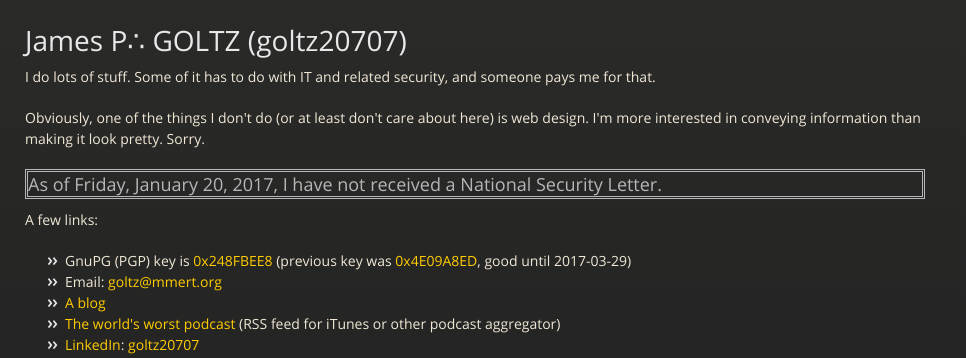
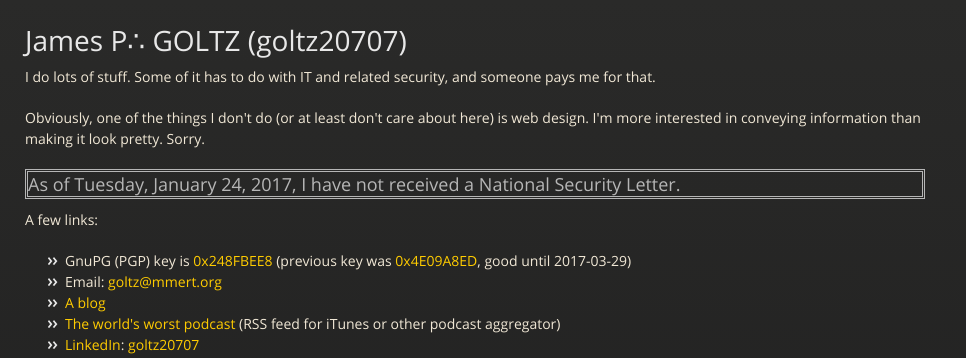
Before and after one commit to goltz20707/goltz20707.github.io, a Jekyll site: the page built from index.html, in a window 1280 px wide. Shown: the top 358 px of the page, without its empty margins (0-966 px from the left). Built offline with Jekyll 4.4.1, drawn with Linux system fonts in a browser that asks for light colours.

Commit message:
Updated.

```diff
--- a/_includes/nsl.html
+++ b/_includes/nsl.html
@@ -3,6 +3,6 @@ date '+%A, %B %e, %Y,'
  -->
 <h3 style="border: double">As of
 
-Friday, January 20, 2017,
+Tuesday, January 24, 2017,
 
 I have not received a National Security Letter.</h3>
```
